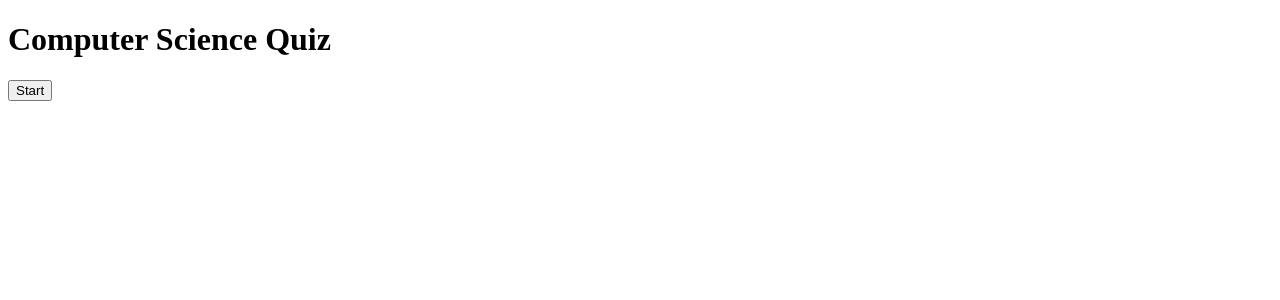
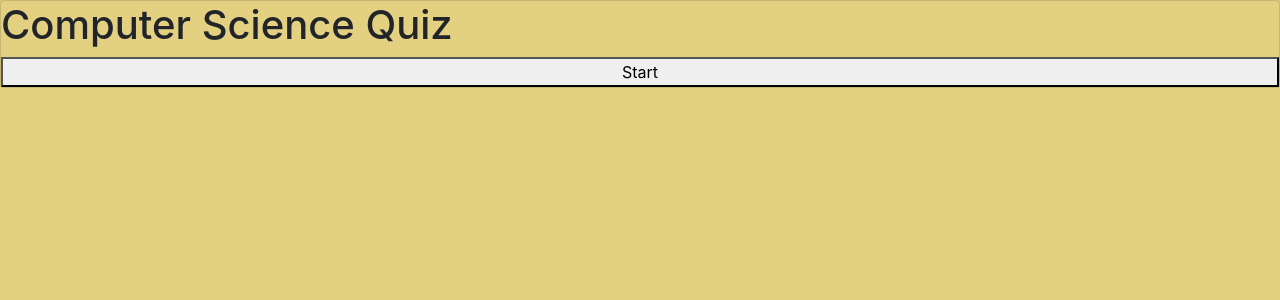
Before and after one commit to chawlaji/react-basic-hooks-tsx, a React (Create React App) app: page / in a window 1280 px wide. Shown: the top 300 px of the page. Built offline with nearby package versions, Linux system fonts and the light colour scheme; a web font is replaced by a local one.

Commit message:
adding bootstrap

```diff
--- a/package.json
+++ b/package.json
@@ -12,6 +12,8 @@
     "@types/react-dom": "^16.9.10",
     "@types/styled-components": "^5.1.4",
     "axios": "^0.21.0",
+    "bootstrap": "^4.5.3",
+    "node-sass": "^4.14.1",
     "react": "^17.0.1",
     "react-dom": "^17.0.1",
     "react-scripts": "4.0.1",
@@ -41,5 +43,6 @@
       "last 1 firefox version",
       "last 1 safari version"
     ]
-  }
+  },
+  "devDependencies": {}
 }
--- a/src/App.tsx
+++ b/src/App.tsx
@@ -65,7 +65,7 @@ const App: React.FC = () => {
         }
     };
 
-    return (<div className="App">
+    return (<div className="card">
         <h1>Computer Science Quiz</h1>
         {gameOver || userAnswers.length === TOTAL_QUESTIONS ? (
             <button className='start' onClick={startTrivia}>
--- a/src/components/QuestionCard.tsx
+++ b/src/components/QuestionCard.tsx
@@ -15,7 +15,7 @@ const QuestionCard: React.FC<Props> = ({ question, answers, callback, questionNr
         Question:{questionNr}/{totalQuestions}
     </p>
         <p dangerouslySetInnerHTML={{ __html: question }} />
-        <div>
+        <div className="card">
             {answers.map(answer => (
                 <div key={answer}>
                     <button disabled={!!userAnswer} value = {answer} onClick={callback}>
--- /dev/null
+++ b/src/css/bootstrap.scss
@@ -0,0 +1,34 @@
+$darkLiver: rgba(84, 73, 75, 1);
+$isabelline: rgba(241, 247, 237, 1);
+$etonBlue: rgba(145, 199, 177, 1);
+$dingyDungeon: rgba(179, 57, 81, 1);
+$flax: rgba(227, 208, 129, 1);
+
+$theme-colors: (
+  "primary": $isabelline,
+  "secondary": $darkLiver,
+  "light": $etonBlue,
+  "dark": $dingyDungeon
+);
+
+$white: $flax;
+
+$grid-breakpoints: (
+  xs: 0,
+  sm: 700px,
+  md: 900px,
+  lg: 1200px,
+  xl: 1500px,
+  xxl: 2300px
+);
+
+$container-max-widths: (
+  sm: 600px,
+  md: 800px,
+  lg: 1100px,
+  xl: 1300px,
+  xxl: 2000px
+);
+
+// Import Bootstrap and its default variables
+@import "node\_modules/bootstrap/scss/bootstrap";
--- a/src/index.tsx
+++ b/src/index.tsx
@@ -1,6 +1,7 @@
 import React from 'react';
 import ReactDOM from 'react-dom';
 import App from './App';
+import './css/bootstrap.scss';
 
 ReactDOM.render(
   <React.StrictMode>
```
Also changed, not shown: 2 other files (tests, documents, lock files or other folders).
